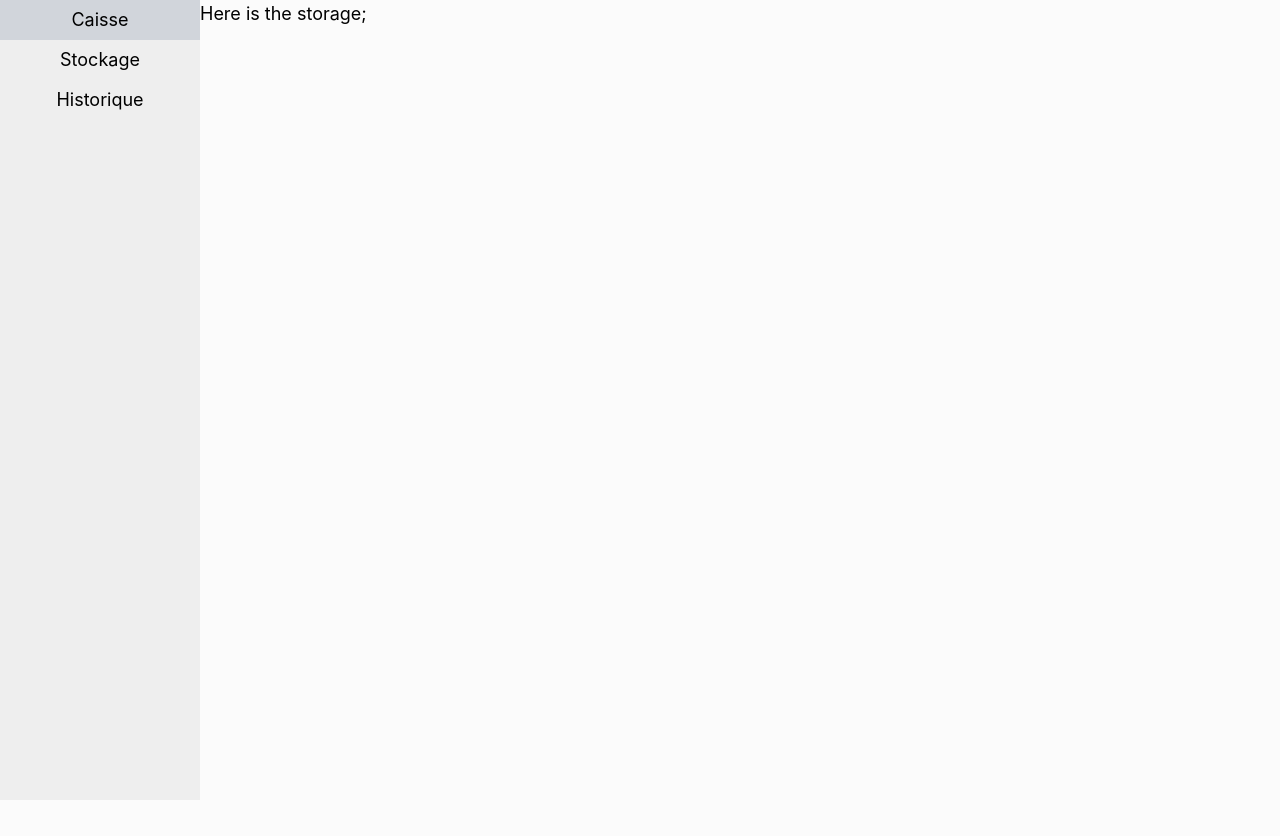
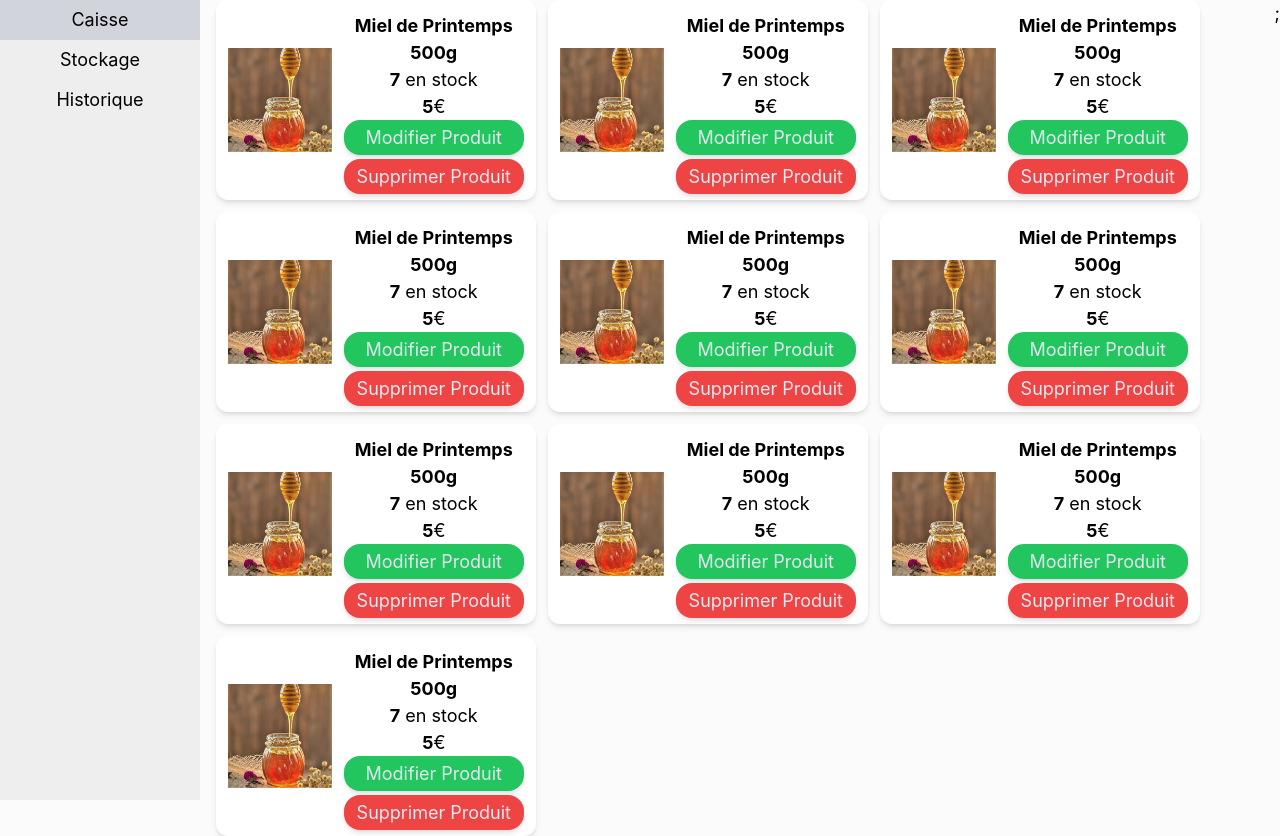
Before and after one commit to paul-rou/CashRegisterApp, a Next.js app in the folder frontend/: page /stockage in a window 1280 px wide. Before the commit the page ends 800 px from the top, so only its background shows below. Built offline with nearby package versions, Linux system fonts and the light colour scheme; no server answers; the database is empty.

Commit message:
[FEAT] Add and Refacto ProductCard to handle both storage and cash page && Start storage page

```diff
--- a/frontend/src/components/ProductCard/ProductCard.tsx
+++ b/frontend/src/components/ProductCard/ProductCard.tsx
@@ -1,7 +1,8 @@
 import Image from "next/image";
 import honeyImage from "./miel.jpg";
+import { ReactNode } from "react";
 
-const ProductCard = () => {
+const ProductCard = ({ children }: { children: ReactNode }) => {
   return (
     <div className="flex h-[200px] w-[320px] p-3 rounded-xl shadow-md bg-white">
       <div className="mt-auto mb-auto">
@@ -22,14 +23,7 @@ const ProductCard = () => {
         <p>
           <strong>5</strong>€
         </p>
-        <div className="flex gap-1 mt-3 justify-center">
-          <button className="pt-1 pb-1 pl-3 pr-3 rounded-2xl shadow-md bg-green-500 text-slate-200 hover:bg-green-600">
-            Ajouter
-          </button>
-          <button className="pt-1 pb-1 pl-3 pr-3 rounded-2xl shadow-md bg-red-500 text-slate-200 hover:bg-red-600">
-            Retirer
-          </button>
-        </div>
+        {children}
       </div>
     </div>
   );
--- /dev/null
+++ b/frontend/src/components/ProductCashCard/ProductCashCard.tsx
@@ -0,0 +1,18 @@
+import ProductCard from "../ProductCard/ProductCard";
+
+const ProductCashCard = () => {
+  return (
+    <ProductCard>
+      <div className="flex gap-1 mt-3 justify-center">
+        <button className="pt-1 pb-1 pl-3 pr-3 rounded-2xl shadow-md bg-green-500 text-slate-200 hover:bg-green-600">
+          Ajouter
+        </button>
+        <button className="pt-1 pb-1 pl-3 pr-3 rounded-2xl shadow-md bg-red-500 text-slate-200 hover:bg-red-600">
+          Retirer
+        </button>
+      </div>
+    </ProductCard>
+  );
+};
+
+export default ProductCashCard;
--- a/frontend/src/components/ProductLayout/ProductLayout.tsx
+++ b/frontend/src/components/ProductLayout/ProductLayout.tsx
@@ -1,18 +1,36 @@
-import ProductCard from "../ProductCard/ProductCard";
+import ProductCashCard from "../ProductCashCard/ProductCashCard";
+import ProductStorageCard from "../ProductStorageCard/ProductStorageCard";
 
-const ProductLayout = () => {
+const ProductLayout = ({ isProduct }: { isProduct: boolean }) => {
   return (
     <div className="flex flex-wrap ml-4 gap-3">
-      <ProductCard />
-      <ProductCard />
-      <ProductCard />
-      <ProductCard />
-      <ProductCard />
-      <ProductCard />
-      <ProductCard />
-      <ProductCard />
-      <ProductCard />
-      <ProductCard />
+      {isProduct ? (
+        <>
+          <ProductCashCard />
+          <ProductCashCard />
+          <ProductCashCard />
+          <ProductCashCard />
+          <ProductCashCard />
+          <ProductCashCard />
+          <ProductCashCard />
+          <ProductCashCard />
+          <ProductCashCard />
+          <ProductCashCard />
+        </>
+      ) : (
+        <>
+          <ProductStorageCard />
+          <ProductStorageCard />
+          <ProductStorageCard />
+          <ProductStorageCard />
+          <ProductStorageCard />
+          <ProductStorageCard />
+          <ProductStorageCard />
+          <ProductStorageCard />
+          <ProductStorageCard />
+          <ProductStorageCard />
+        </>
+      )}
     </div>
   );
 };
--- /dev/null
+++ b/frontend/src/components/ProductStorageCard/ProductStorageCard.tsx
@@ -0,0 +1,18 @@
+import ProductCard from "../ProductCard/ProductCard";
+
+const ProductStorageCard = () => {
+  return (
+    <ProductCard>
+      <div className="flex flex-col gap-1 justify-center">
+        <button className="pt-1 pb-1 pl-3 pr-3 rounded-2xl shadow-md bg-green-500 text-slate-200 hover:bg-green-600">
+          Modifier Produit
+        </button>
+        <button className="pt-1 pb-1 pl-3 pr-3 rounded-2xl shadow-md bg-red-500 text-slate-200 hover:bg-red-600">
+          Supprimer Produit
+        </button>
+      </div>
+    </ProductCard>
+  );
+};
+
+export default ProductStorageCard;
--- a/frontend/src/pages/index.tsx
+++ b/frontend/src/pages/index.tsx
@@ -3,7 +3,7 @@ import prisma from "../lib/prisma";
 import ProductLayout from "@/components/ProductLayout/ProductLayout";
 import CashHeaderLayout from "@/components/CashHeaderLayout/CashHeaderLayout";
 
-interface Product {
+export interface Product {
   id: number;
   photoLink: string;
   name: string;
@@ -15,7 +15,7 @@ export default function Cash({ products }: { products: Product[] }) {
   return (
     <div>
       <CashHeaderLayout />
-      <ProductLayout />
+      <ProductLayout isProduct />
     </div>
   );
 }
--- a/frontend/src/pages/stockage.tsx
+++ b/frontend/src/pages/stockage.tsx
@@ -1,7 +1,26 @@
-export default function Storage() {
+import { GetStaticProps } from "next/types";
+import prisma from "../lib/prisma";
+import ProductLayout from "@/components/ProductLayout/ProductLayout";
+
+export interface Product {
+  id: number;
+  photoLink: string;
+  name: string;
+  price: number;
+  numberInStock: number;
+}
+
+export default function Storage({ products }: { products: Product[] }) {
   return (
-    <>
-      <h1>Here is the storage</h1>
-    </>
-  )
+    <div>
+      <ProductLayout isProduct={false} />
+    </div>
+  );
 }
+
+export const getStaticProps: GetStaticProps = async () => {
+  const products = await prisma.product.findMany();
+  return {
+    props: { products },
+  };
+};
```
